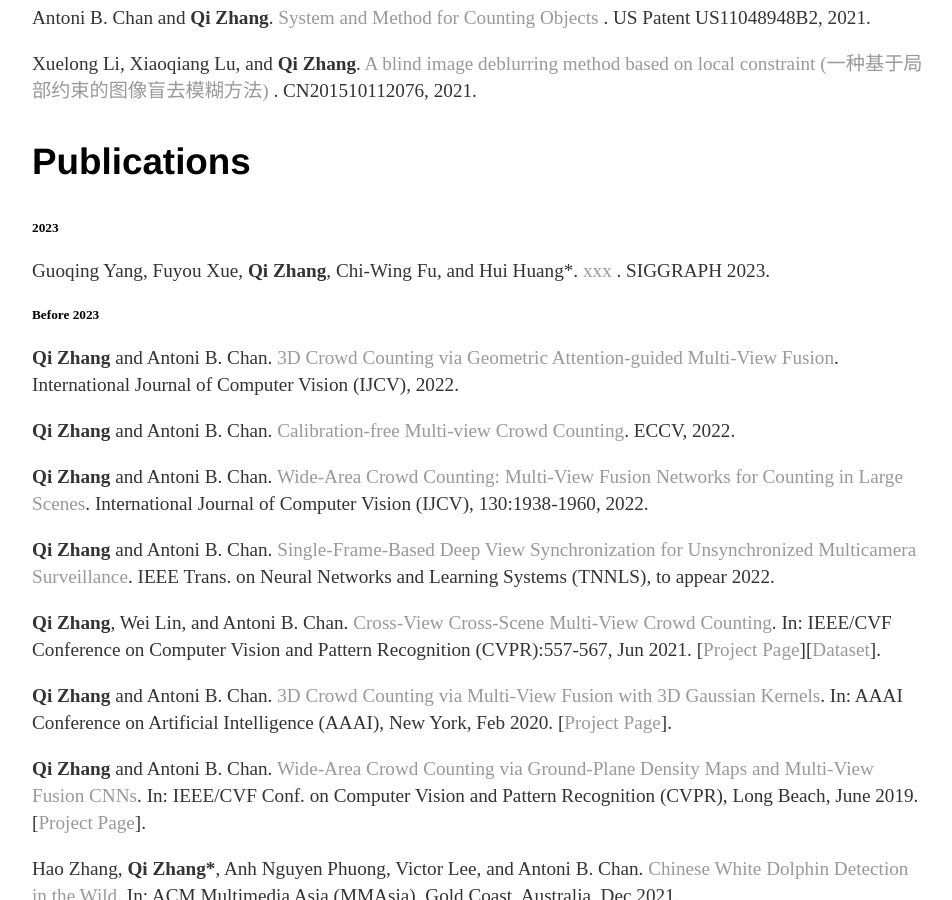
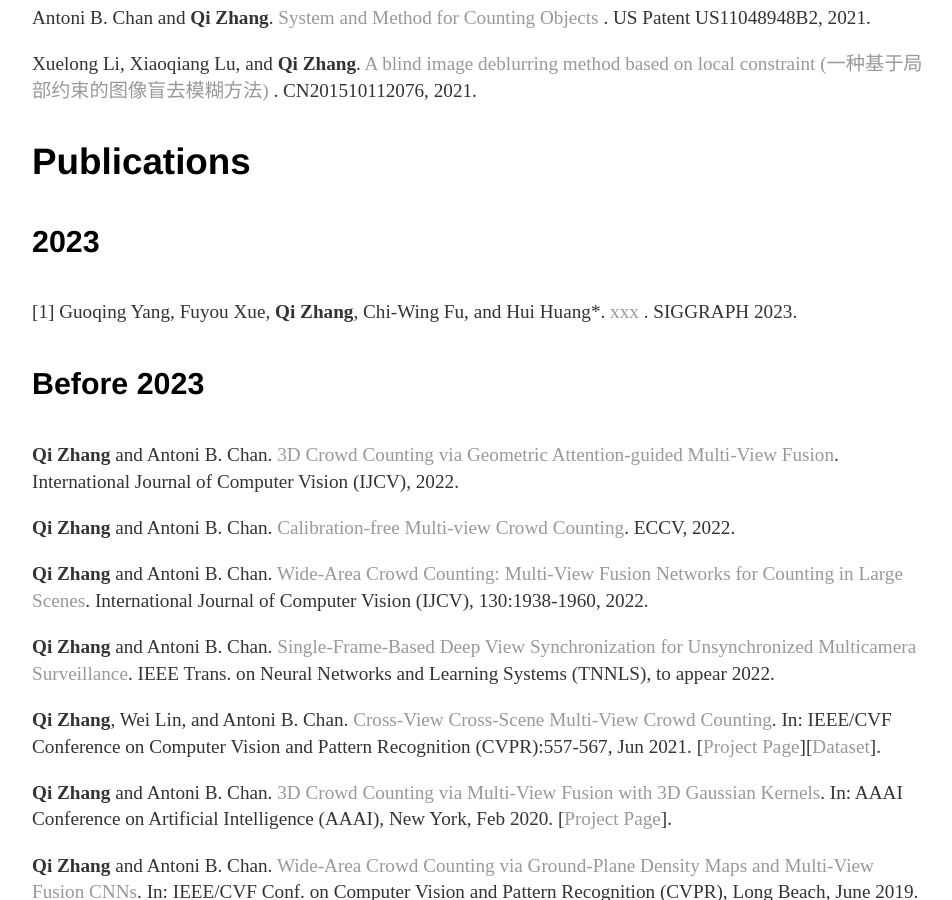
Before and after one commit to zqyq/zqyq.github.io, a Jekyll site: the page built from about/index.html, in a window 1280 px wide and 900 px high, scrolled down 1304 px. Shown: the whole window, without its empty margins (160-1112 px from the left). Built offline with Jekyll 4.4.1, drawn with Linux system fonts in a browser that asks for light colours.

Commit message:
Update index.html

```diff
--- a/about/index.html
+++ b/about/index.html
@@ -55,10 +55,10 @@
 			</p>
 
 		<h3>Publications</h3>
-		<h5>2023</h5>
-			<p>Guoqing Yang, Fuyou Xue, <strong>Qi Zhang</strong>, Chi-Wing Fu, and Hui Huang*. <a> xxx </a>. SIGGRAPH 2023. </p>
+		<h4>2023</h4>
+			<p>[1] Guoqing Yang, Fuyou Xue, <strong>Qi Zhang</strong>, Chi-Wing Fu, and Hui Huang*. <a> xxx </a>. SIGGRAPH 2023. </p>
 
-                <h5>Before 2023</h5>
+                <h4>Before 2023</h4>
 
 			<p><strong>Qi Zhang</strong> and Antoni B. Chan.
 				<a>
```
